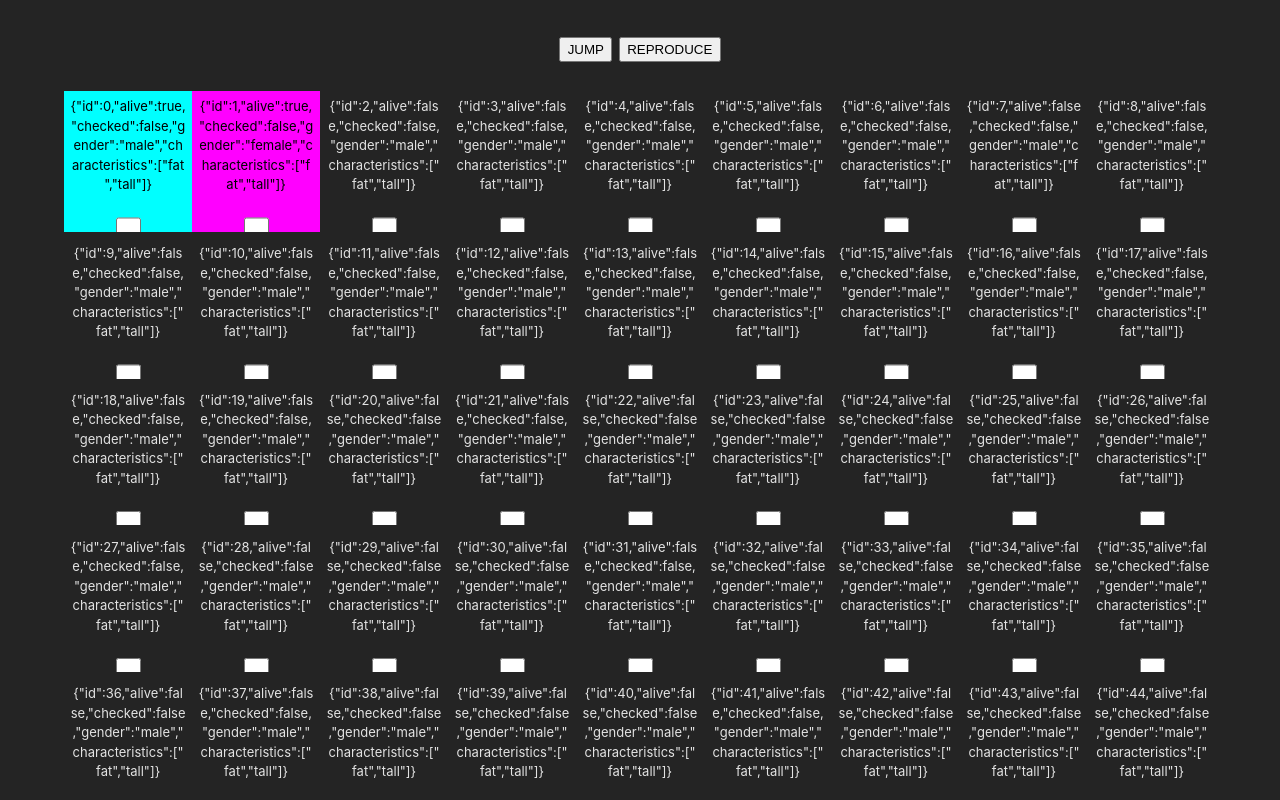
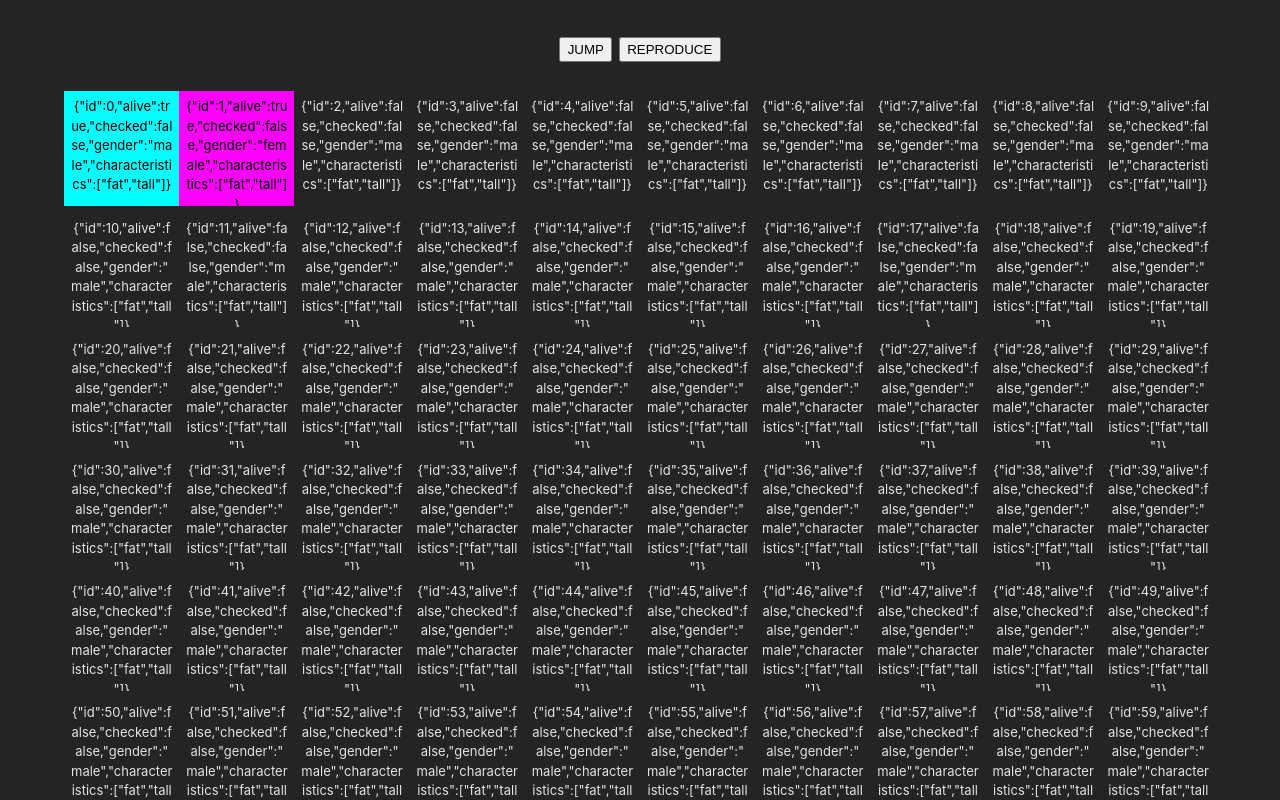
Before and after one commit to marcin228/frogs, a React (Vite) app: page / in a window 1280 px wide. Shown: the top 800 px of the page. Built offline with nearby package versions, Linux system fonts and the light colour scheme.

Commit message:
Fix lake css

```diff
--- a/src/components/Lake/Lake.css
+++ b/src/components/Lake/Lake.css
@@ -6,10 +6,10 @@ div.frog{
 
     transition: background-color 1s ease-in-out;
     display: inline-block;
-    min-width: 9vw;
-    max-width: 9vw;
-    min-height: 16vh;
-    max-height: 16vh;
+    min-width: 8vw;
+    max-width: 8vw;
+    min-height: 8vw;
+    max-height: 8vw;
     line-break:anywhere;
     overflow: hidden;
     font-size: small;
--- a/src/components/Lake/Lake.tsx
+++ b/src/components/Lake/Lake.tsx
@@ -124,6 +124,8 @@ const Lake:React.FC<LakeProps> = () => {
         const cell2 = tmpLakeState[pos2.y][pos2.x];
         const femalePos = cell1.gender == Gender.female ? pos1 : pos2;
 
+        console.log('FEMALEPOS', femalePos)
+
         if(cell1.alive && cell2.alive && cell1.gender != cell2.gender && distance == 1){
 
             const childPos = checkAdjacentCellsInMatrix(femalePos, tmpLakeState);
```
